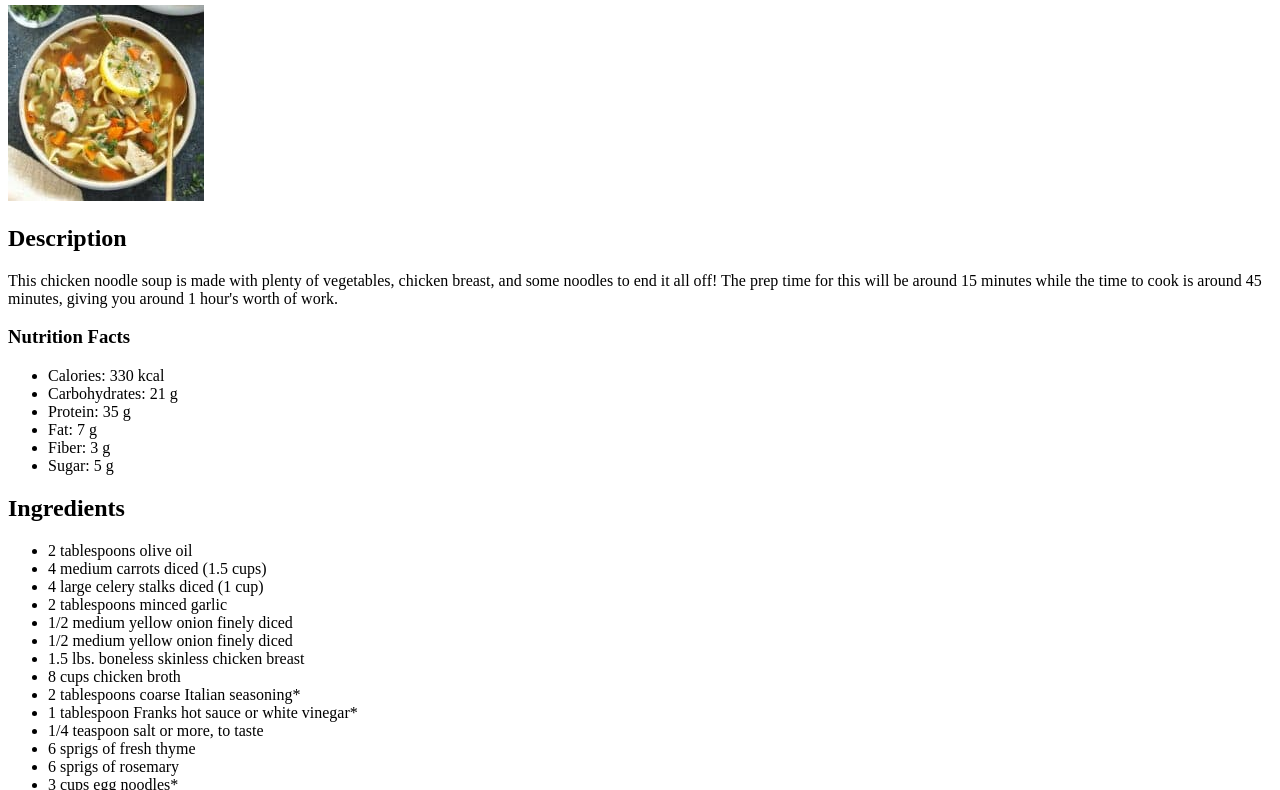
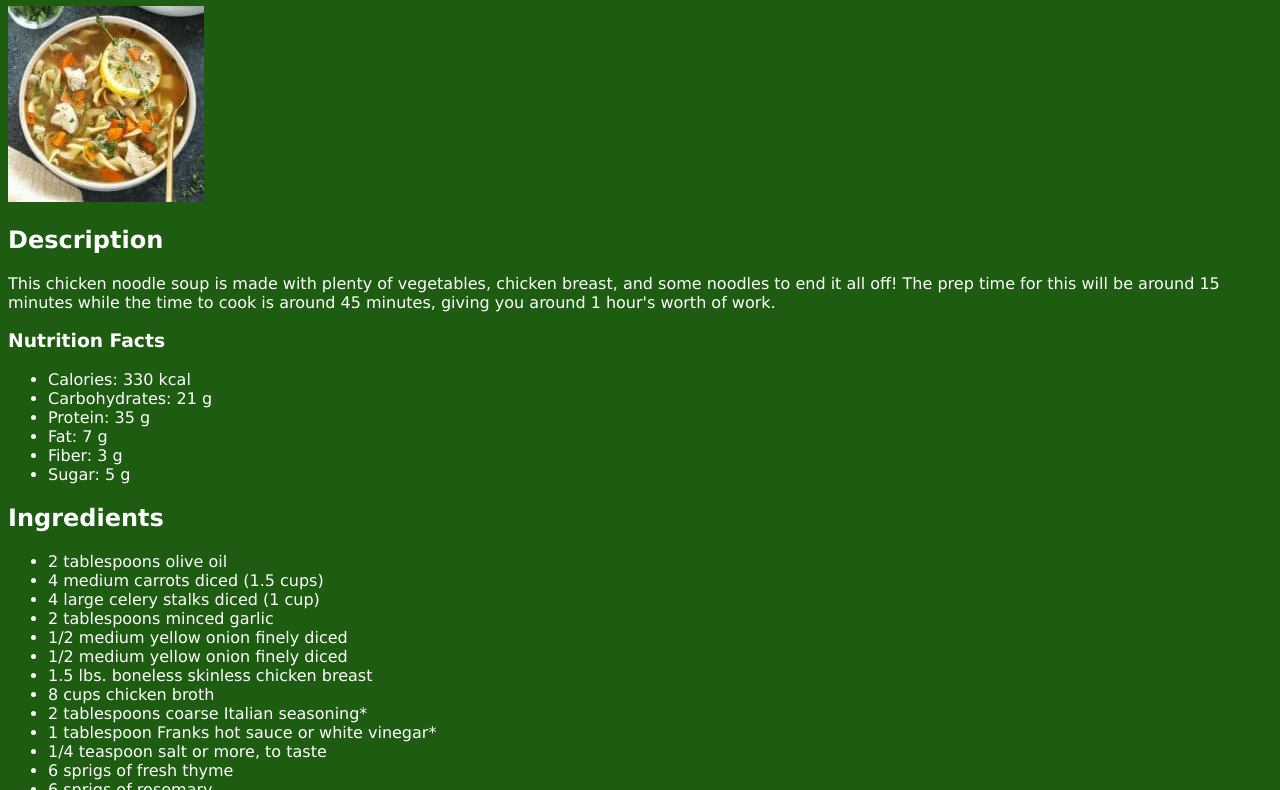
Before and after one commit to PourquoiEstTu/odin-recipes, a plain HTML site: page recipes/chicken-noodle-soup.html in a window 1280 px wide. Shown: the part 75-865 px from the top of the page. Drawn offline with Linux system fonts and the light colour scheme.

Commit message:
Add link tags for styles.css

```diff
--- a/recipes/chicken-noodle-soup.html
+++ b/recipes/chicken-noodle-soup.html
@@ -2,7 +2,9 @@
 <html lang="en">
 <head>
     <title>Chicken Noodle Soup Recipe</title>
+    <meta name="viewport" content="width=device-width, initial-scale=1.0">
     <meta charset="utf-8">
+    <link rel="stylesheet" href="../styles.css" />
 </head>
 
 <body>
```
Also changed, not shown: recipes/choco-pb-cookies.html (+2 -0 lines), recipes/oatmeal.html (+2 -0 lines).
